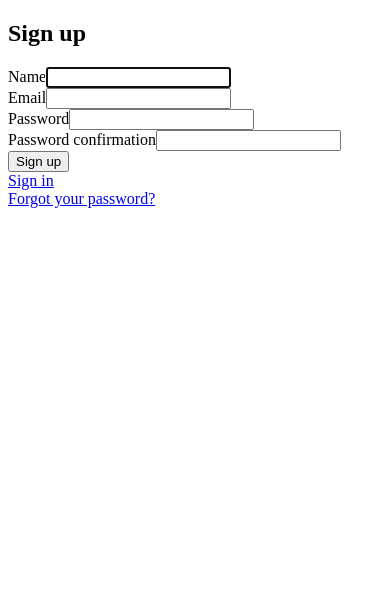
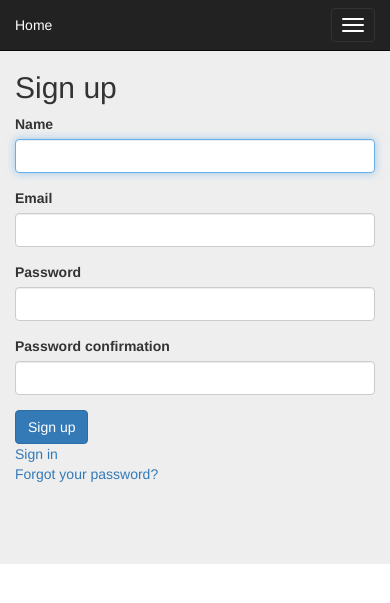
Before and after one commit to ryan-endacott/swegroupc, a Rails app: page /users/sign_up in a window 390 px wide. Shown: the top 603 px of the page. Run offline with Rails 7, Linux system fonts and the light colour scheme; style sheets or scripts are compiled from the project's sources; some libraries are stand-ins or nearby versions.

Commit message:
rails_apps_composer: front-end framework

```diff
--- a/webserver/app/assets/javascripts/application.js
+++ b/webserver/app/assets/javascripts/application.js
@@ -13,4 +13,5 @@
 //= require jquery
 //= require jquery_ujs
 //= require turbolinks
+//= require bootstrap
 //= require_tree .
--- /dev/null
+++ b/webserver/app/assets/stylesheets/framework_and_overrides.css.scss
@@ -0,0 +1,45 @@
+// import the CSS framework
+@import "bootstrap";
+
+// make all images responsive by default
+img {
+  @extend .img-responsive;
+  margin: 0 auto;
+  }
+// override for the 'Home' navigation link
+.navbar-brand {
+  font-size: inherit;
+  }
+
+// THESE ARE EXAMPLES YOU CAN MODIFY
+// create your own classes
+// to make views framework-neutral
+.column {
+  @extend .col-md-6;
+  @extend .text-center;
+  }
+.form {
+  @extend .col-md-6;
+  }
+.form-centered {
+  @extend .col-md-6;
+  @extend .text-center;
+  }
+.submit {
+  @extend .btn;
+  @extend .btn-primary;
+  @extend .btn-lg;
+  }
+// apply styles to HTML elements
+// to make views framework-neutral
+main {
+  @extend .container;
+  background-color: #eee;
+  padding-bottom: 80px;
+  width: 100%;
+  margin-top: 51px; // accommodate the navbar
+  }
+section {
+  @extend .row;
+  margin-top: 20px;
+  }
--- /dev/null
+++ b/webserver/app/views/layouts/_messages.html.erb
@@ -0,0 +1,9 @@
+<%# Rails flash messages styled for Bootstrap 3.0 %>
+<% flash.each do |name, msg| %>
+  <% if msg.is_a?(String) %>
+    <div class="alert alert-<%= name.to_s == 'notice' ? 'success' : 'danger' %>">
+      <button type="button" class="close" data-dismiss="alert" aria-hidden="true">&times;</button>
+      <%= content_tag :div, msg, :id => "flash_#{name}" %>
+    </div>
+  <% end %>
+<% end %>
--- /dev/null
+++ b/webserver/app/views/layouts/_navigation.html.erb
@@ -0,0 +1,19 @@
+<%# navigation styled for Bootstrap 3.0 %>
+<nav class="navbar navbar-inverse navbar-fixed-top">
+  <div class="container">
+    <div class="navbar-header">
+      <button type="button" class="navbar-toggle" data-toggle="collapse" data-target=".navbar-collapse">
+        <span class="sr-only">Toggle navigation</span>
+        <span class="icon-bar"></span>
+        <span class="icon-bar"></span>
+        <span class="icon-bar"></span>
+      </button>
+      <%= link_to 'Home', root_path, class: 'navbar-brand' %>
+    </div>
+    <div class="collapse navbar-collapse">
+      <ul class="nav navbar-nav">
+        <%= render 'layouts/navigation_links' %>
+      </ul>
+    </div>
+  </div>
+</nav>
--- /dev/null
+++ b/webserver/app/views/layouts/_navigation_links.html.erb
@@ -0,0 +1 @@
+<%# add navigation links to this file %>
--- a/webserver/app/views/layouts/application.html.erb
+++ b/webserver/app/views/layouts/application.html.erb
@@ -1,14 +1,20 @@
 <!DOCTYPE html>
 <html>
   <head>
-  <title>Webserver</title>
-  <%= stylesheet_link_tag    "application", media: "all", "data-turbolinks-track" => true %>
-  <%= javascript_include_tag "application", "data-turbolinks-track" => true %>
+    <meta name="viewport" content="width=device-width, initial-scale=1.0">
+    <title><%= content_for?(:title) ? yield(:title) : "Webserver" %></title>
+    <meta name="description" content="<%= content_for?(:description) ? yield(:description) : "Webserver" %>">
+    <%= stylesheet_link_tag 'application', media: 'all', 'data-turbolinks-track' => true %>
+    <%= javascript_include_tag 'application', 'data-turbolinks-track' => true %>
     <%= csrf_meta_tags %>
   </head>
   <body>
-
+    <header>
+      <%= render 'layouts/navigation' %>
+    </header>
+    <main role="main">
+       <%= render 'layouts/messages' %>
        <%= yield %>
-
+    </main>
   </body>
 </html>
```
Also changed, not shown: webserver/app/assets/stylesheets/application.css.scss (renamed from webserver/app/assets/stylesheets/application.css, +5 -3 lines). Lines whose indentation alone changed are shown as unchanged.
